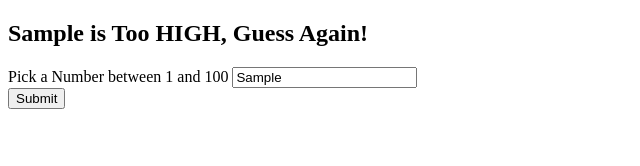
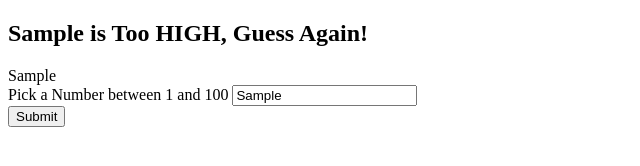
Before and after one commit to jparina/Guessing_Game, a plain HTML site: page index.html in a window 1280 px wide. Both pictures are taken after typing "Sample" into the empty fields and a click on the button "Submit". Shown: the whole page, without its empty margins (0-640 px from the left). Drawn offline with Linux system fonts and the light colour scheme.

Commit message:
finished edits to previous nums + html div

```diff
--- a/app.js
+++ b/app.js
@@ -1,6 +1,8 @@
 const chosenNum = Math.floor(Math.random() * 100)
 const gameStatus = document.getElementById("game-status")
 console.log(chosenNum)
+
+const previousNums = document.getElementById("previous-nums")
 
 function buttonClick() {
 
@@ -17,6 +19,7 @@ function buttonClick() {
     gameStatus.textContent = `${num.value} is Too HIGH, Guess Again!`
 
   }
+  previousNums.textContent += `${num.value}  `
 }
 
 const num = document.getElementById("Number")
--- a/index.html
+++ b/index.html
@@ -12,6 +12,8 @@
   <h1 id="game-status">Let's Play the Guessing Number Game!</h1>
 </nav>
 
+<!--Already Picke Nums-->
+<div id="previous-nums"></div>
 <!--  Form Section -->
 <form>
   <label for="Number">
```
